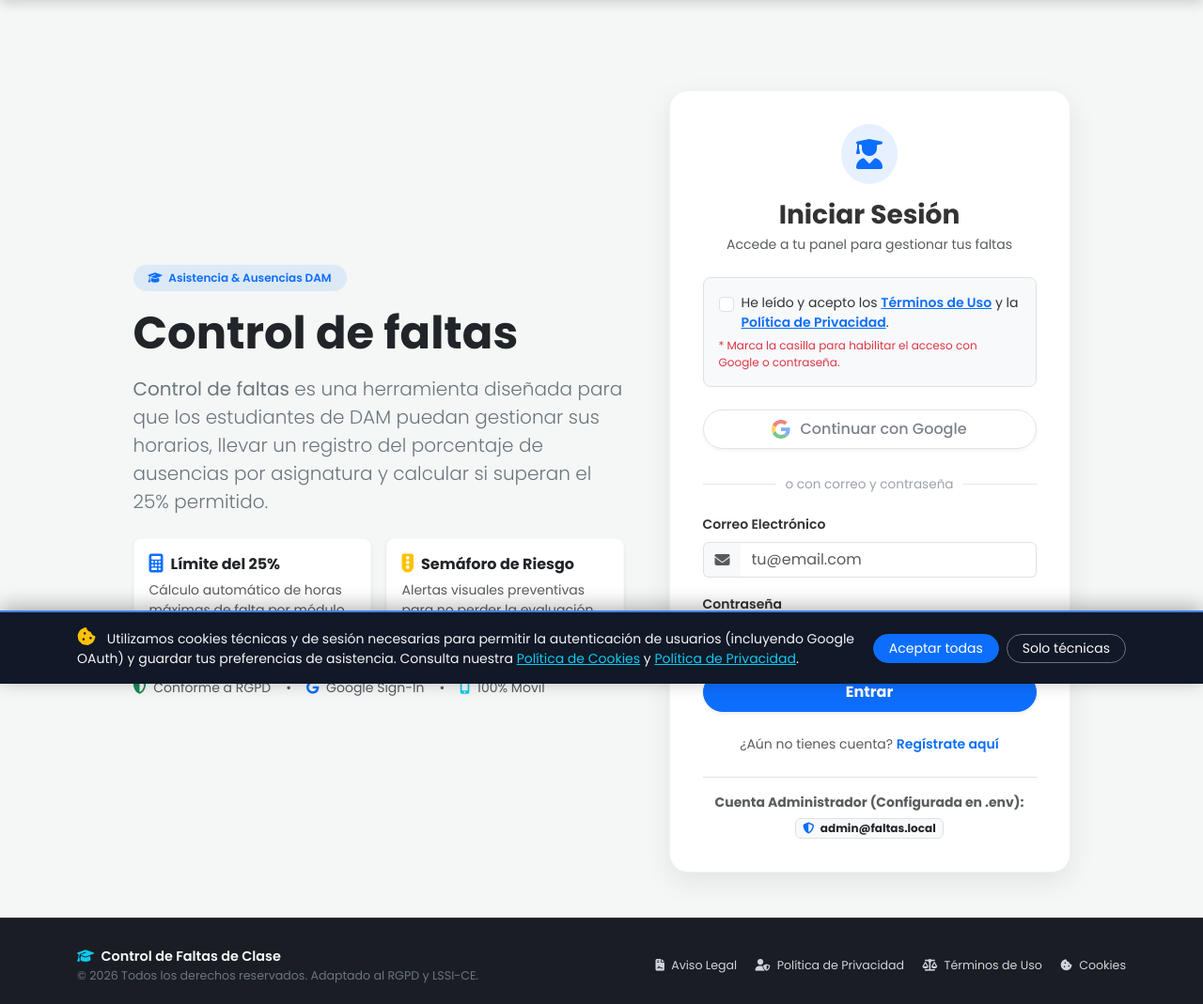
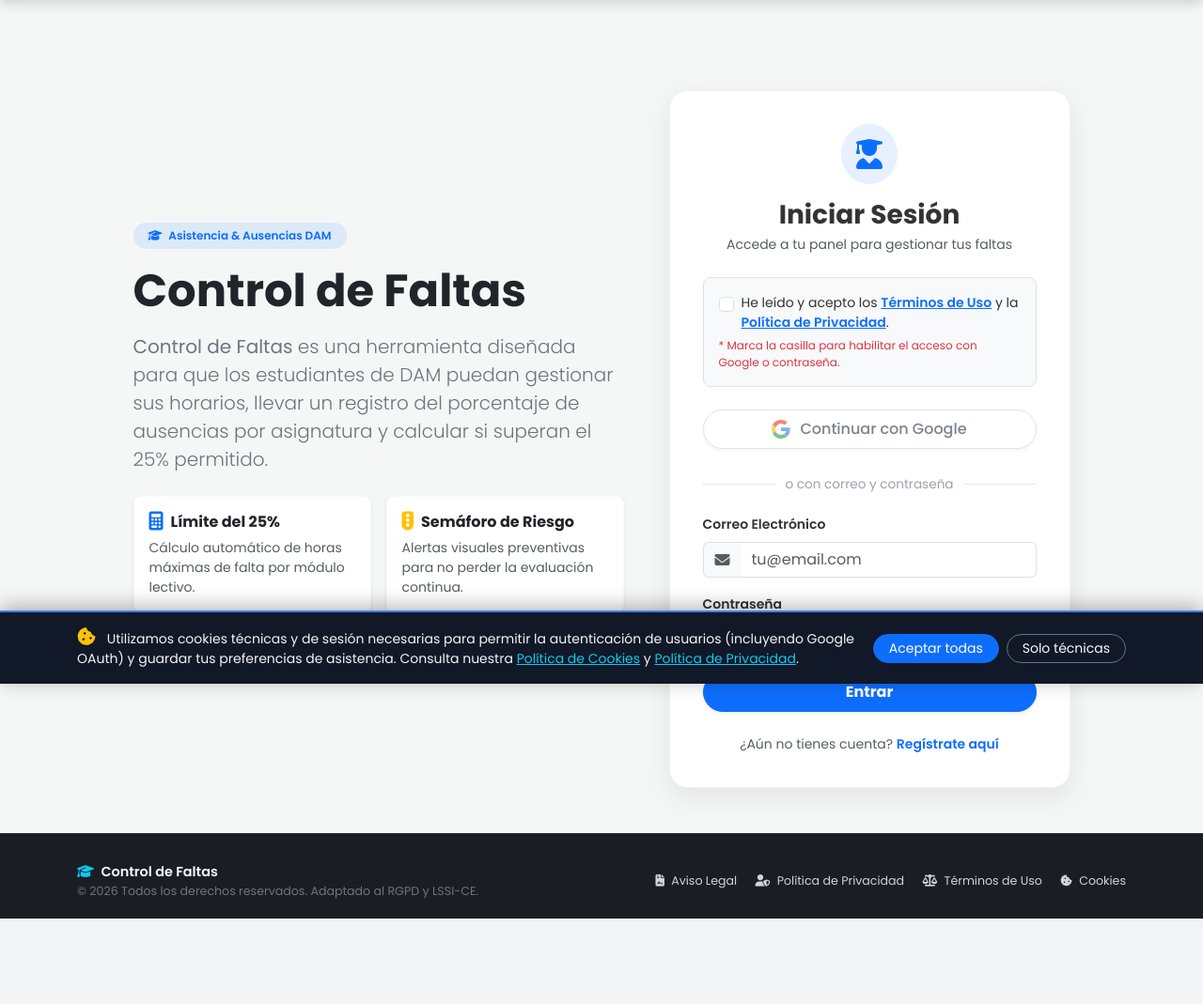
Before and after one commit to Devcodery/Faltas-De-Clase, a Flask app: page /login in a window 1280 px wide. Shown: the part 72-1141 px from the top of the page at 94% size. After the commit the page ends 1050 px from the top, so only its background shows below. Run offline with Flask 3, Linux system fonts and the light colour scheme; some libraries are stand-ins or nearby versions.

Commit message:
feat: corregir el título y el texto en las plantillas para una mayor coherencia

```diff
--- a/web/templates/base.html
+++ b/web/templates/base.html
@@ -235,7 +235,7 @@
             <div class="row align-items-center gy-3">
                 <div class="col-md-5 text-center text-md-start">
                     <p class="mb-0 fw-semibold text-light">
-                        <i class="fas fa-graduation-cap text-info me-1"></i> Control de Faltas de Clase
+                        <i class="fas fa-graduation-cap text-info me-1"></i> Control de Faltas
                     </p>
                     <p class="mb-0 small text-secondary">
                         &copy; {{ current_year }} Todos los derechos reservados. Adaptado al RGPD y LSSI-CE.
--- a/web/templates/legal/terminos.html
+++ b/web/templates/legal/terminos.html
@@ -14,7 +14,7 @@
         <div class="legal-content lh-lg text-secondary">
             <h4 class="fw-bold text-dark mt-4">1. Objeto y Ámbito de Aplicación</h4>
             <p>
-                Los presentes Términos y Condiciones regulan el acceso, navegación y uso de la aplicación web <strong>Control de Faltas de Clase</strong>. Al registrarse, iniciar sesión (incluyendo mediante Google OAuth) o utilizar cualquiera de las herramientas disponibles, el usuario acepta de forma expresa y sin reservas las cláusulas aquí estipuladas.
+                Los presentes Términos y Condiciones regulan el acceso, navegación y uso de la aplicación web <strong>Control de Faltas</strong>. Al registrarse, iniciar sesión (incluyendo mediante Google OAuth) o utilizar cualquiera de las herramientas disponibles, el usuario acepta de forma expresa y sin reservas las cláusulas aquí estipuladas.
             </p>
 
             <h4 class="fw-bold text-dark mt-4">2. Descargo de Responsabilidad sobre la Exactitud de los Horarios (Disclaimer)</h4>
--- a/web/templates/login.html
+++ b/web/templates/login.html
@@ -1,6 +1,6 @@
 {% extends "base.html" %}
 
-{% block title %}Control de faltas{% endblock %}
+{% block title %}Control de Faltas{% endblock %}
 
 {% block extra_css %}
 <style>
@@ -90,9 +90,9 @@
             <span class="badge bg-primary bg-opacity-10 text-primary px-3 py-2 rounded-pill fw-semibold mb-3">
                 <i class="fas fa-graduation-cap me-1"></i> Asistencia & Ausencias DAM
             </span>
-            <h1 class="display-5 fw-bold text-dark mb-3">Control de faltas</h1>
+            <h1 class="display-5 fw-bold text-dark mb-3">Control de Faltas</h1>
             <p class="lead text-secondary mb-4 lh-base">
-                <strong>Control de faltas</strong> es una herramienta diseñada para que los estudiantes de DAM puedan gestionar sus horarios, llevar un registro del porcentaje de ausencias por asignatura y calcular si superan el 25% permitido.
+                <strong>Control de Faltas</strong> es una herramienta diseñada para que los estudiantes de DAM puedan gestionar sus horarios, llevar un registro del porcentaje de ausencias por asignatura y calcular si superan el 25% permitido.
             </p>
 
             <div class="row g-3 text-start mb-4">
@@ -201,11 +201,6 @@
                     </p>
                 </div>
 
-                <!-- ACCESO ADMIN CONFIGURADO EN .ENV -->
-                <div class="mt-4 pt-3 border-top text-center">
-                    <p class="text-muted small mb-1"><strong>Cuenta Administrador (Configurada en .env):</strong></p>
-                    <span class="badge bg-light text-dark border small"><i class="fas fa-shield-alt text-primary me-1"></i> {{ admin_email }}</span>
-                </div>
             </div>
         </div>
     </div>
```
